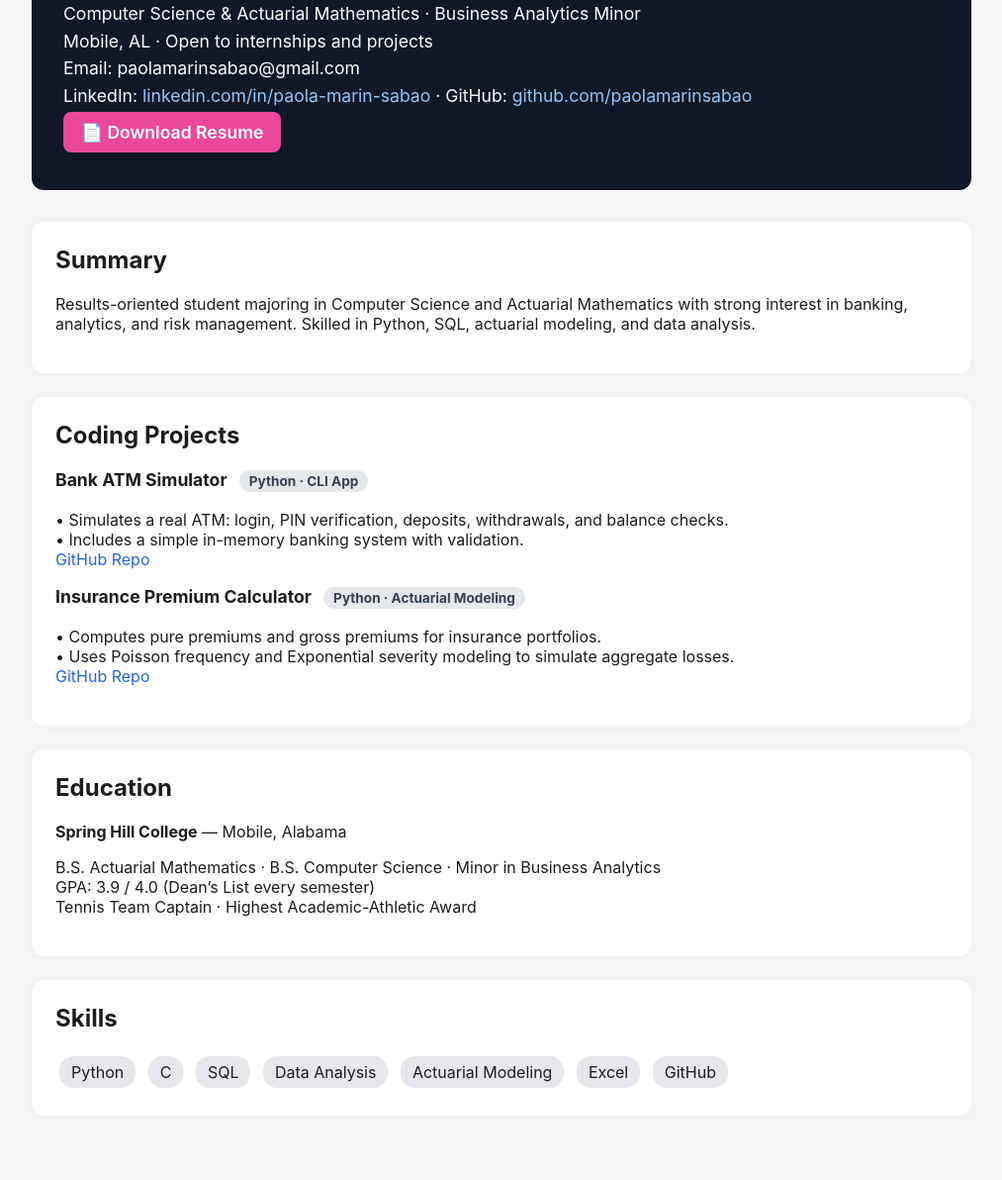
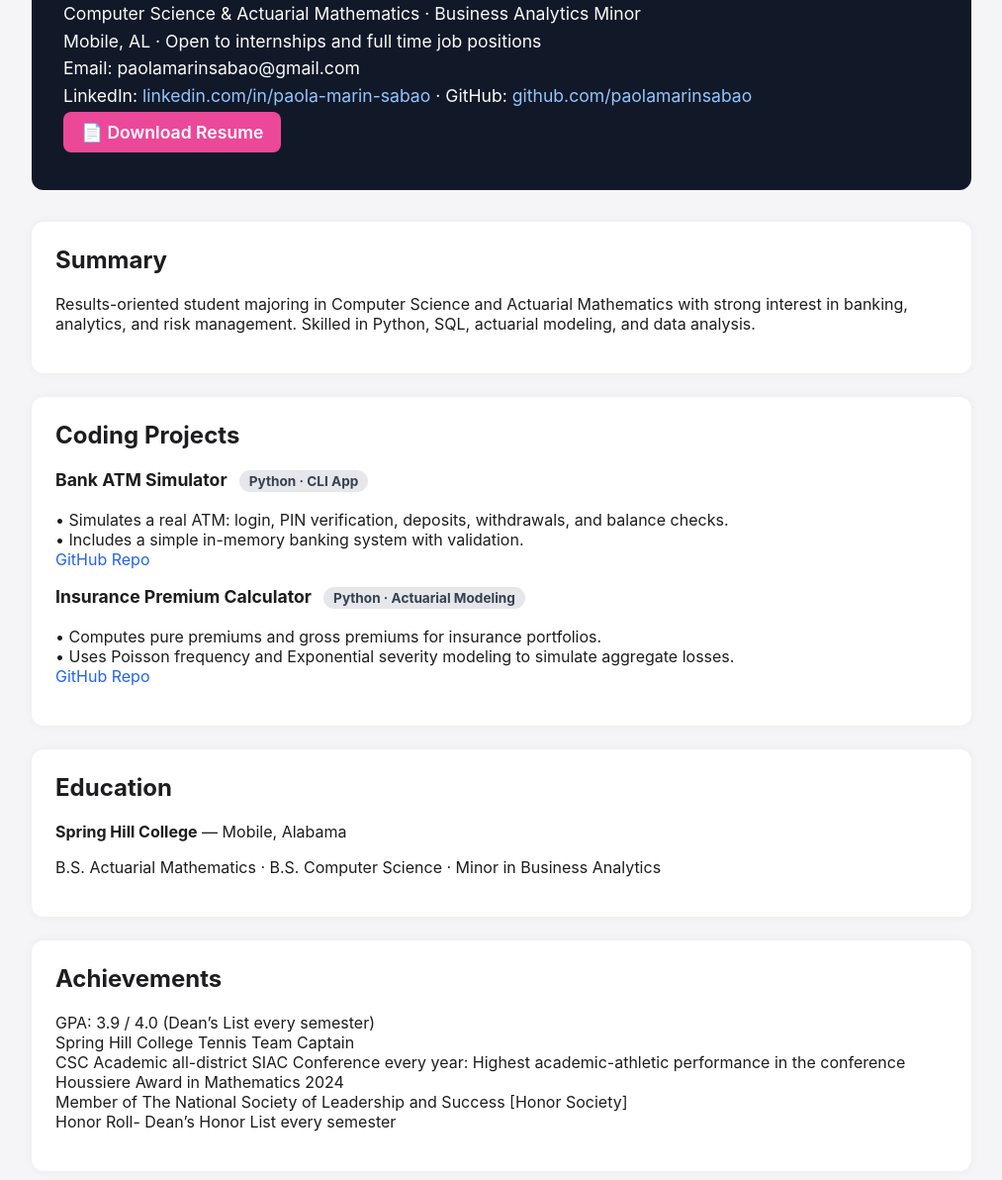
Before and after one commit to paolamarinsabao/paolamarinsabao.github.io, a plain HTML site: page index.html in a window 1280 px wide. Shown: the part 108-1300 px from the top of the page at 99% size, without its empty margins (133-1146 px from the left). Drawn offline with Linux system fonts and the light colour scheme.

Commit message:
Update index.html

```diff
--- a/index.html
+++ b/index.html
@@ -92,7 +92,7 @@
         <header>
             <h1>Paola Marin Sabao</h1>
             <p>Computer Science & Actuarial Mathematics · Business Analytics Minor</p>
-            <p>Mobile, AL · Open to internships and projects</p>
+            <p>Mobile, AL · Open to internships and full time job positions</p>
             <p>Email: paolamarinsabao@gmail.com</p>
             <p>
                 LinkedIn:
@@ -158,8 +158,22 @@
             <p><strong>Spring Hill College</strong> — Mobile, Alabama</p>
             <p>
                 B.S. Actuarial Mathematics · B.S. Computer Science · Minor in Business Analytics<br>
+
+            </p>
+        </section>
+
+        <!-- ACHIEVEMENTS -->
+        <section class="achievements">
+            <h2>Achievements</h2>
+            <p>
+
                 GPA: 3.9 / 4.0 (Dean’s List every semester)<br>
-                Tennis Team Captain · Highest Academic-Athletic Award
+                Spring Hill College Tennis Team Captain<br>
+                CSC Academic all-district SIAC Conference every year: Highest academic-athletic performance in the conference<br>
+                Houssiere Award in Mathematics 2024<br>
+                Member of The National Society of Leadership and Success [Honor Society]<br>
+                Honor Roll- Dean’s Honor List every semester<br>
+
             </p>
         </section>
 
```
